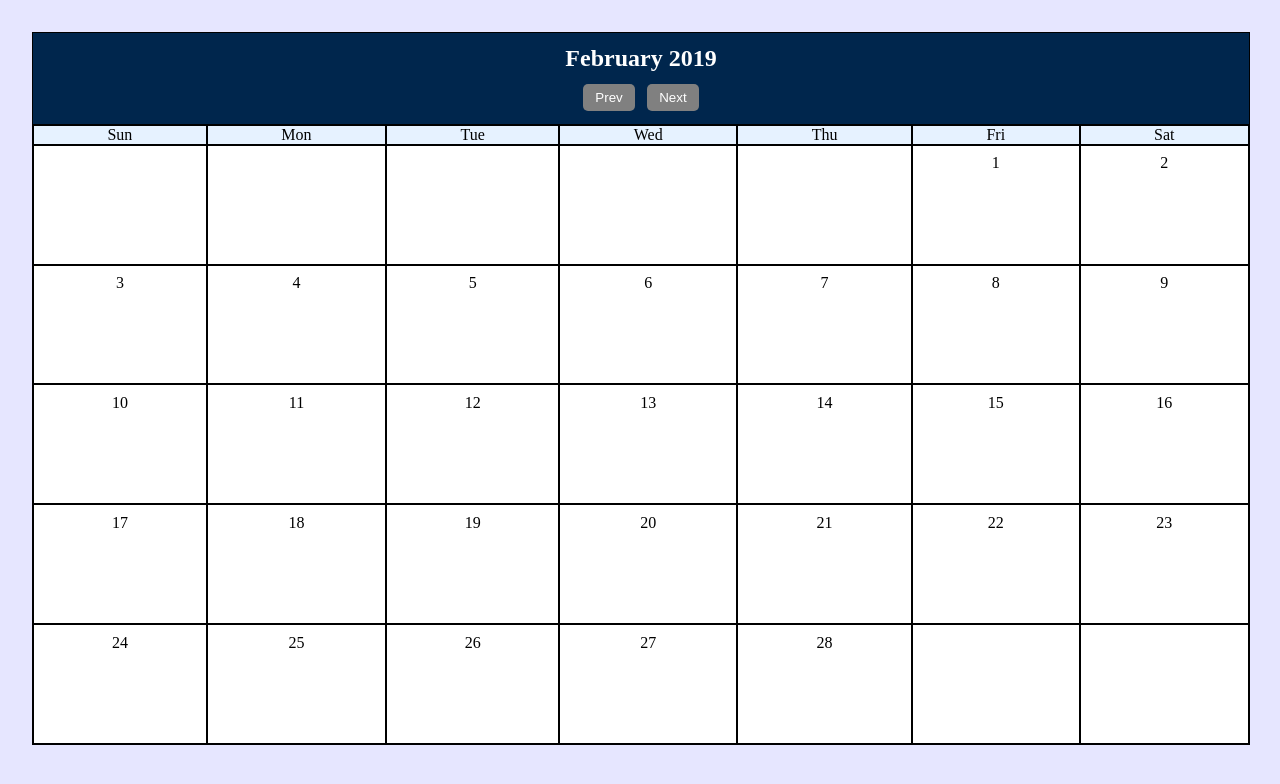
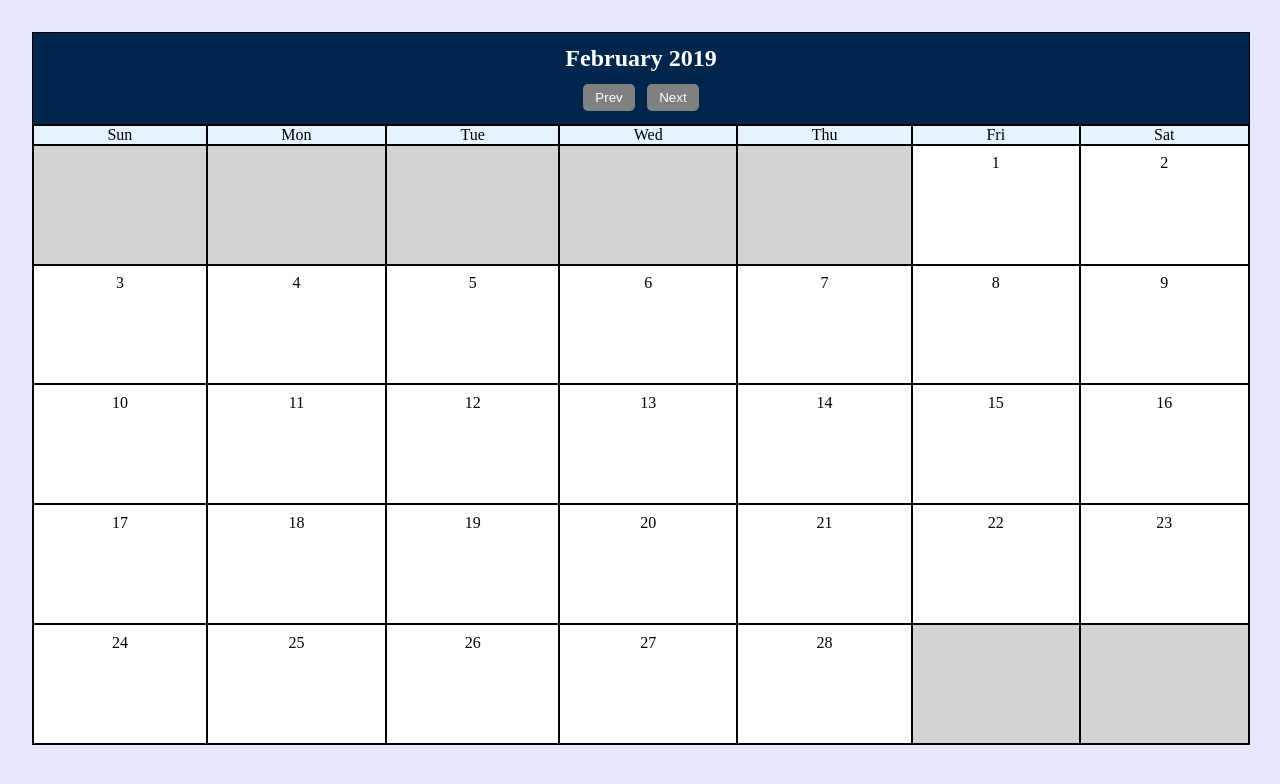
Before and after one commit to VirgilAnderson/scheduler, a PHP site: page / in a window 1280 px wide. Shown: the top 784 px of the page. Run offline with PHP 8.4, Linux system fonts and the light colour scheme.

Commit message:
Feat: Added active class to days of the current month

```diff
--- a/css/styles.css
+++ b/css/styles.css
@@ -45,6 +45,11 @@ body
 	padding: 5%;
 	min-height: 100px;
 	border: solid .25px black;
+	background-color: lightgray;
+}
+.day.active
+{
+	background-color: white;
 }
 
 .day.week_head
--- a/js/scheduler.js
+++ b/js/scheduler.js
@@ -169,12 +169,12 @@ var Scheduler = (function()
 
 				var fir_of_curr_mon = new Date(date.getFullYear(), date.getMonth(), 1);
 				var las_of_curr_mon = new Date(date.getFullYear(), date.getMonth() + 1, 0);
+				var lm_days = fir_of_curr_mon.getDay();
 
 				if ((fir_of_curr_mon.getDay() > 4 && las_of_curr_mon.getDate() > 30) || (fir_of_curr_mon.getDay() > 5 && las_of_curr_mon.getDate() > 29))
 				{
 					squares = 42;
 				}
-				var lm_days = fir_of_curr_mon = fir_of_curr_mon.getDay();
 
 				for (var i = 0; i < squares; i++)
 				{
@@ -185,6 +185,7 @@ var Scheduler = (function()
 					if (i >= lm_days && days <= las_of_curr_mon.getDate())
 					{
 						node.innerHTML = days;
+						node.classList.add('active');
 						days++;
 					}
 					body.appendChild(node);
```
